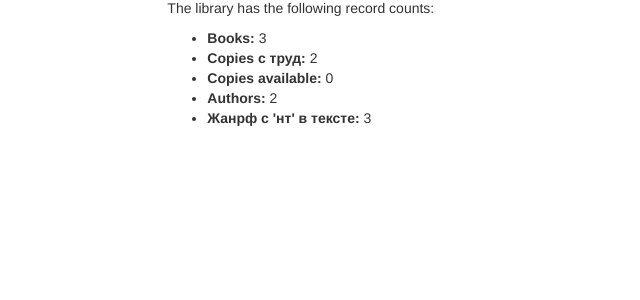
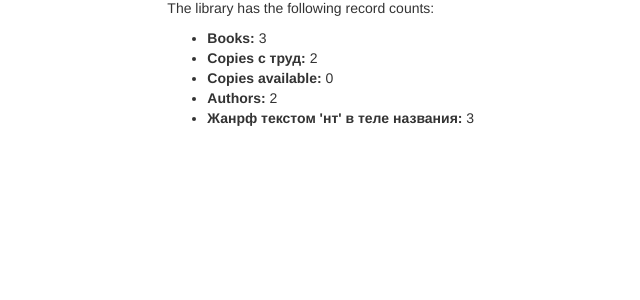
Before and after one commit to ilmerianin/Django, a Django app: page /catalog/ in a window 1280 px wide. Shown: the part 155-455 px from the top of the page, without its empty margins (61-701 px from the left). Run offline with Django 4.2, Linux system fonts and the light colour scheme; data comes from the database, SQL or seed files in the repository; some libraries are stand-ins or nearby versions.

Commit message:
Update index.html

```diff
--- a/catalog/templates/index.html
+++ b/catalog/templates/index.html
@@ -13,7 +13,7 @@
     <li><strong>Copies c труд:</strong> {{ num_instances }}</li>
     <li><strong>Copies available:</strong> {{ num_instances_available }}</li>
     <li><strong>Authors:</strong> {{ num_authors }}</li>
-    <li><strong>Жанрф с 'нт' в тексте:</strong> {{ num_genre }}</li>
+    <li><strong>Жанрф текстом 'нт' в теле названия:</strong> {{ num_genre }}</li>
   </ul>
 
 {% endblock %}
```
